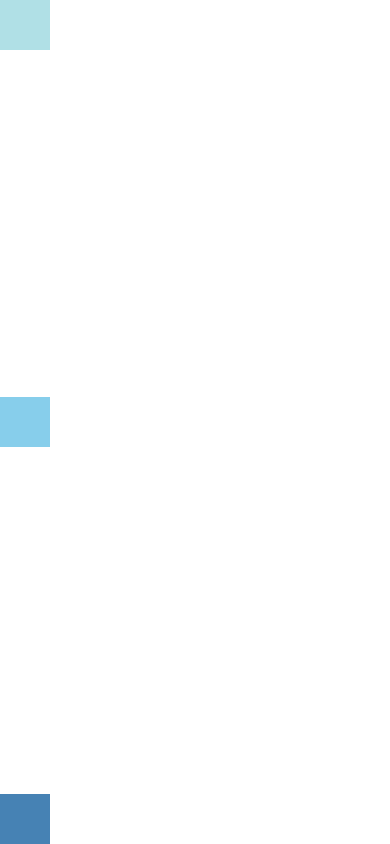
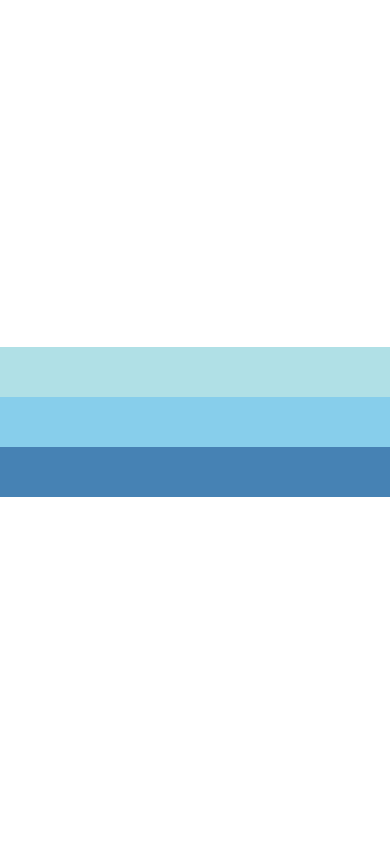
Before and after one commit to miguetv17/AwesomeProject, a React Native app: screen / in a window 390 px wide. Built offline with nearby package versions, Linux system fonts and the light colour scheme.

Commit message:
Align Items

```diff
--- a/App.js
+++ b/App.js
@@ -1,10 +1,10 @@
 import React from 'react'
-import JustifyContentBasics from './components/JustifyContentBasics'
+import AlignItemsBasics from './components/AlignItemsBasics'
 
 export default class App extends React.Component {
   render () {
     return (
-      <JustifyContentBasics/>
+      <AlignItemsBasics/>
     )
   }
 }
--- /dev/null
+++ b/components/AlignItemsBasics.js
@@ -0,0 +1,22 @@
+import React, { Component } from 'react'
+import { View } from 'react-native'
+
+export default class AlignItemsBasics extends Component {
+  render () {
+    return (
+      // Try setting `alignItems` to 'flex-start'
+      // Try setting `justifyContent` to `flex-end`.
+      // Try setting `flexDirection` to `row`.
+      <View style={{
+        flex: 1,
+        flexDirection: 'column',
+        justifyContent: 'center',
+        alignItems: 'stretch',
+      }}>
+        <View style={{height: 50, backgroundColor: 'powderblue'}}/>
+        <View style={{height: 50, backgroundColor: 'skyblue'}}/>
+        <View style={{height: 50, backgroundColor: 'steelblue'}}/>
+      </View>
+    )
+  }
+}
```
